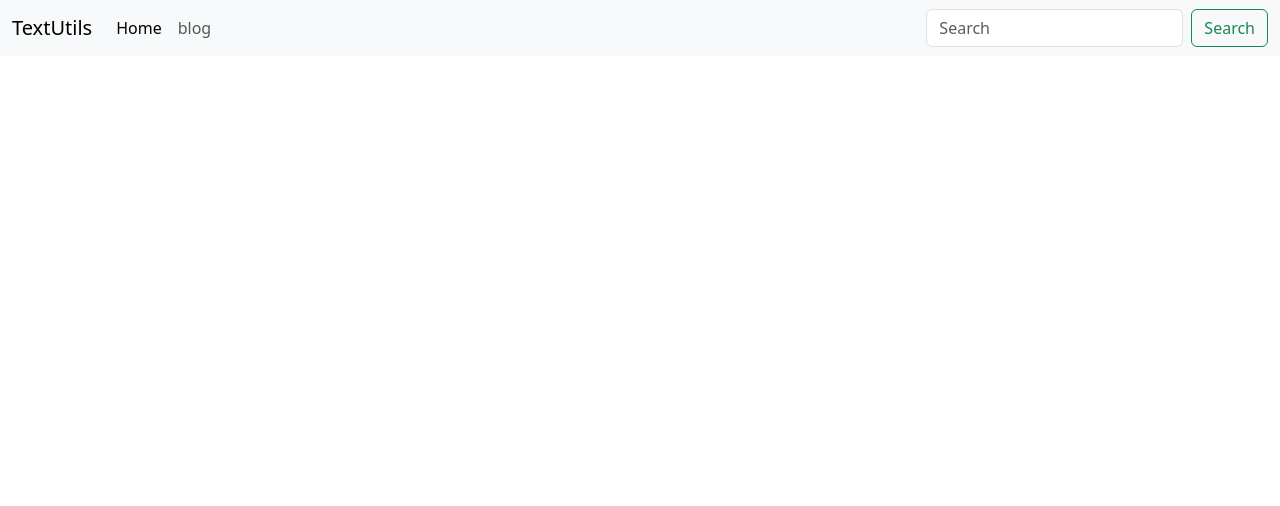
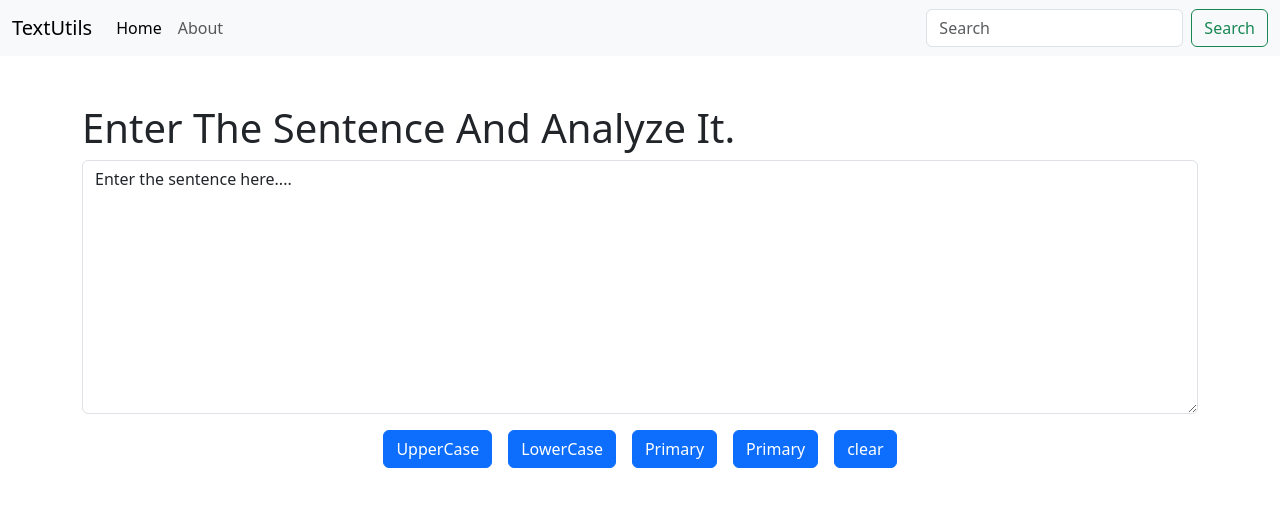
Before and after one commit to pawan85074/textutils, a React (Create React App) app: page / in a window 1280 px wide. Shown: the top 506 px of the page. Built offline with nearby package versions, Linux system fonts and the light colour scheme.

Commit message:
add textAres and some buttoms to perform some task

```diff
--- a/src/components/Navbar.js
+++ b/src/components/Navbar.js
@@ -36,9 +36,9 @@ Navbar.propTypes={
   page:propTypes.string.isRequired
 }
 
-Navbar.defaultProps = {
-  title: 'pawanSite',
-  page: 'pawanPage'
-}
+// Navbar.defaultProps = {
+//   title: 'pawanSite',
+//   page: 'pawanPage'
+// }
 
 export default Navbar
--- a/src/pages/Homepage.js
+++ b/src/pages/Homepage.js
@@ -1,9 +1,13 @@
 import React from 'react'
 import Navbar from '../components/Navbar';
+import TextBody from './TextBody';
 function Homepage() {
   return (
    <>
-   <Navbar title="TextUtils" page="blog"/>
+   <Navbar title="TextUtils" page="About"/>
+   <div className='container'>
+   <TextBody/>
+   </div>
    </>
   );
 }
--- /dev/null
+++ b/src/pages/TextBody.js
@@ -0,0 +1,20 @@
+import React,{useState} from 'react'
+
+export default function TextBody() {
+  return (
+    <div>
+
+        <div className="mb-3 my-5">
+        <h1>Enter The Sentence And Analyze It. </h1>
+        <textarea className="form-control" id="exampleFormControlTextarea1" rows="10" value="Enter the sentence here...."/>
+        </div>
+        <div className='text-center'>
+        <button type="button" className="btn btn-primary mx-2">UpperCase</button>
+        <button type="button" className="btn btn-primary mx-2">LowerCase</button>
+        <button type="button" className="btn btn-primary mx-2">Primary</button>
+        <button type="button" className="btn btn-primary mx-2">Primary</button>
+        <button type="button" className="btn btn-primary mx-2">clear</button>
+        </div>
+    </div>
+  )
+}
```
